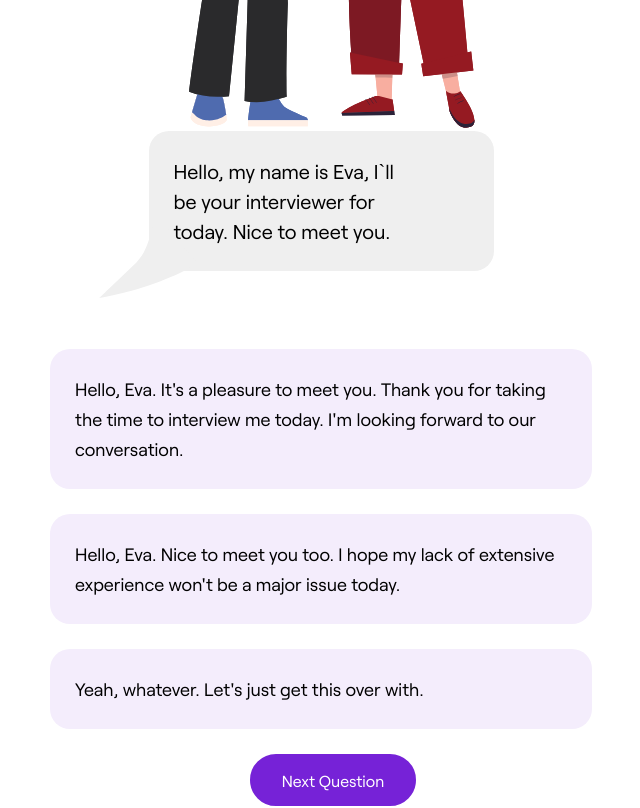
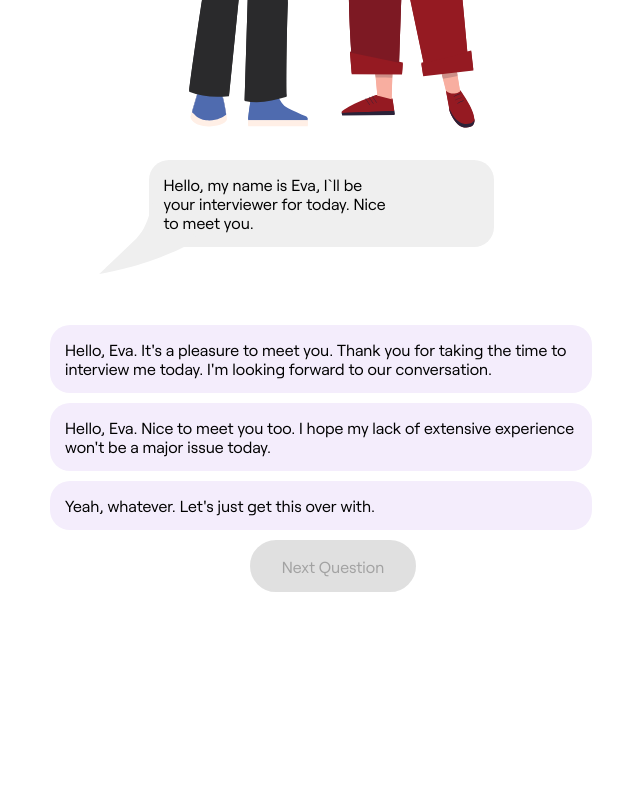
Before and after one commit to s0lena/hire-her, a React (Vite) app: page /interview in a window 1280 px wide. Shown: the part 740-1548 px from the top of the page, without its empty margins (319-959 px from the left). Built offline with nearby package versions, Linux system fonts and the light colour scheme.

Commit message:
Button in the Interview disabled, css of the interview corrected.

```diff
--- a/src/pages/Interview/index.jsx
+++ b/src/pages/Interview/index.jsx
@@ -8,6 +8,7 @@ export const Interview = () => {
   const controls = useAnimation();
   const controls2 = useAnimation();
   const [currentIndex, setCurrentIndex]=useState(0)
+  const [isAnswerSelected, setIsAnswerSelected]=useState(false)
 
 
   useEffect(() => {
@@ -67,11 +68,11 @@ export const Interview = () => {
                   <img src="/speachbubble-tail.svg" alt="speachbubble-tail" />
                 </div>
                 {bok.answers.map((answer)=>
-                <div className="interview-reply" key={answer.color}>
+                <div className="interview-reply" key={answer.color} onClick={()=>{return setIsAnswerSelected(true); console.log(isAnswerSelected)}}>
                   <p> {answer.answerText}</p>
 
                 </div>)}
-                <button onClick={()=>setCurrentIndex(currentIndex+1)}>Next Question</button>
+                <button onClick={()=>setCurrentIndex(currentIndex+1)} disabled={!isAnswerSelected}>Next Question</button>
               </motion.div>
             );}
           })}
--- a/src/pages/Interview/style.css
+++ b/src/pages/Interview/style.css
@@ -18,7 +18,6 @@
 
 .container-interview-simulator p {
     font-size: 24px;
-    line-height: 30px;
     margin: 0;
     margin-bottom: 38px;
 }
@@ -42,6 +41,14 @@
     border: 2px solid #9764d1;
 }
 
+.container-interview-simulator button:disabled {
+    background-color: #cccccc;
+    border-color: #cccccc;
+    color: #666666;
+    cursor: not-allowed;
+    opacity: 0.6;
+}
+
 .interview-characters-container img {
  height: 444px;
  width: 175px;
@@ -58,6 +65,7 @@
 .interview {
     height: 100vh;
     overflow-y: scroll;
+    padding-top: 30px;
 }
 
 .interview::-webkit-scrollbar {
@@ -78,7 +86,7 @@
     border-radius: 20px;
     justify-content: space-between;
     align-items: center;
-    padding: 25px;
+    padding: 15px;
     margin-bottom: 78px;
     position: relative;
 
@@ -112,8 +120,8 @@
     border-radius: 20px;
     justify-content: space-between;
     align-items: center;
-    padding: 25px;
-    margin-bottom: 25px;
+    padding: 15px;
+    margin-bottom: 10px;
 }
 
 .interview-reply:hover {
@@ -122,13 +130,15 @@
 }
 
 .interview-reply p {
-    font-size: 18px;
+    font-size: 16px;
     margin-bottom: 0;
 }
 
 .hr-question p, .man-reply p, .woman-reply p {
     margin-bottom: 0;
-    font-size: 20px;
+    font-size: 16px;
+    z-index: 100;
+    line-height: 19px;
 }
 
 .columns-2 {
```
